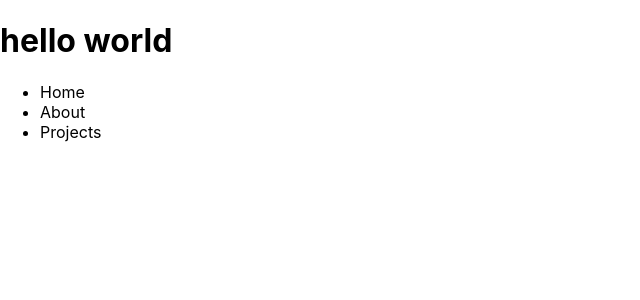
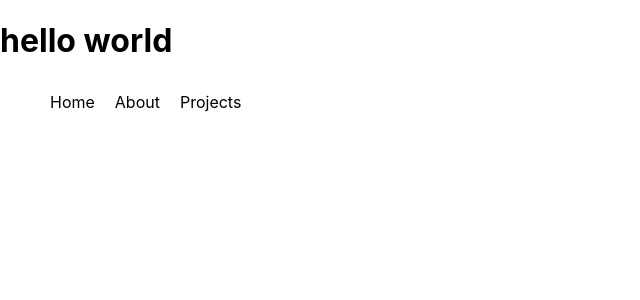
Before and after one commit to oakeef/huge_website, a React (Create React App) app: page / in a window 1280 px wide. Shown: the top 300 px of the page, without its empty margins (0-640 px from the left). Built offline with nearby package versions, Linux system fonts and the light colour scheme.

Commit message:
added css to NavBar

```diff
--- a/src/Components/NavBar/NavBar.js
+++ b/src/Components/NavBar/NavBar.js
@@ -1,11 +1,12 @@
 import React from "react";
+import "./NavBar.css";
 
 export default function NavBar() {
     return (
         <ul className="navLinks">
-            <li>Home</li>
-            <li>About</li>
-            <li>Projects</li>
+            <li className="navLink">Home</li>
+            <li className="navLink">About</li>
+            <li className="navLink">Projects</li>
         </ul>
     );
 }
--- a/src/Components/NavBar/Navbar.css
+++ b/src/Components/NavBar/Navbar.css
@@ -0,0 +1,13 @@
+.navLinks {
+    display: flex;
+    flex-direction: row;
+    list-style: none;
+}
+
+.navLink {
+    padding: 10px;
+}
+
+.navLink:hover {
+    font-weight: bold;
+}
```
